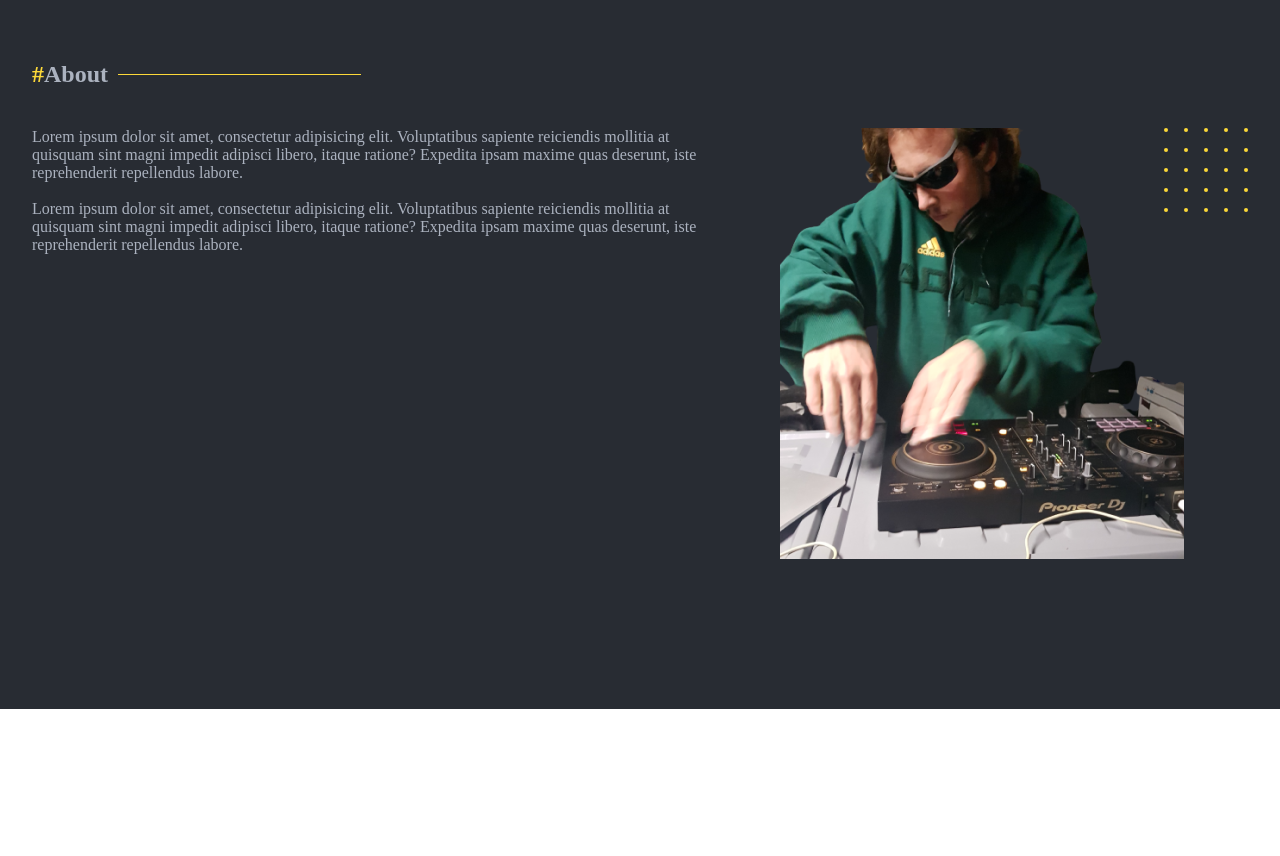
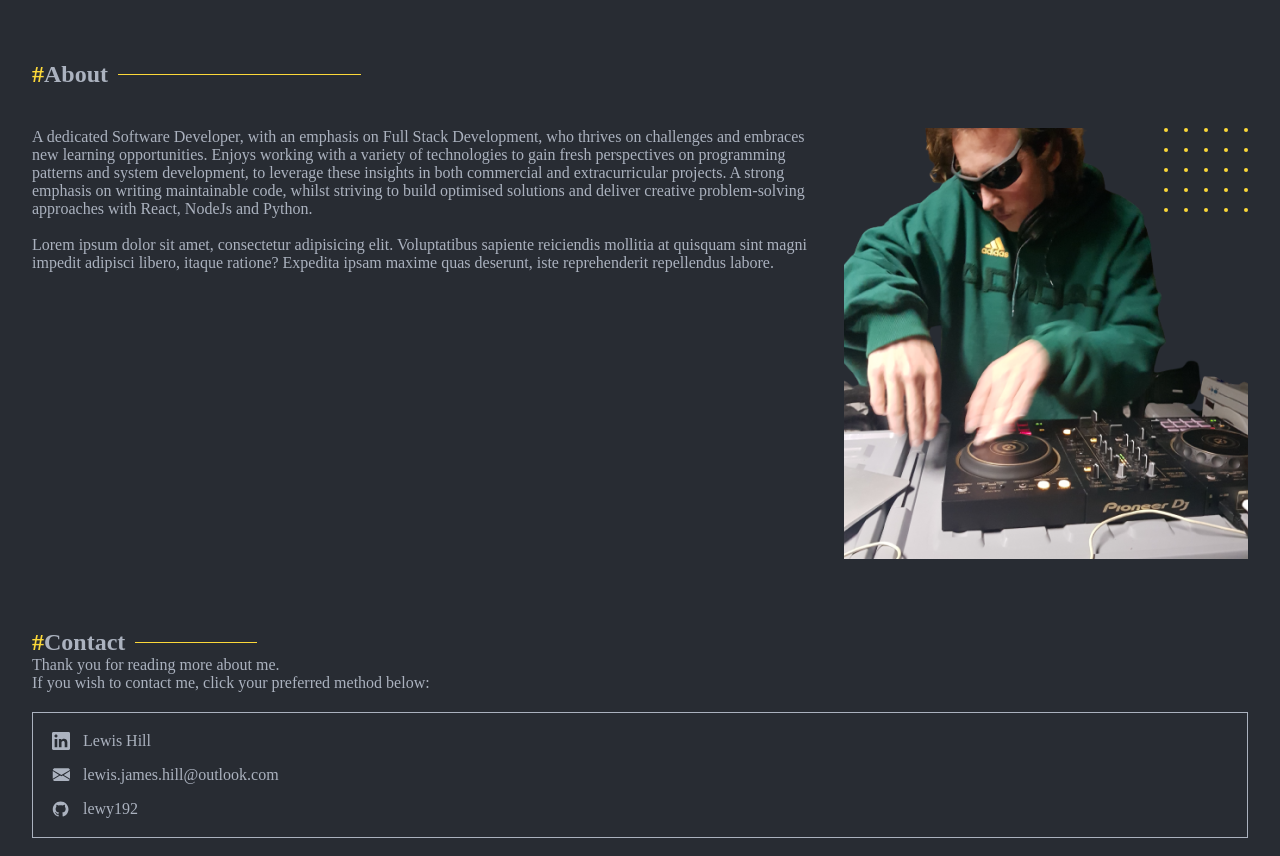
Before and after one commit to lewy192/portfolio, a Next.js app: page / in a window 1280 px wide. Shown: the part 1560-2416 px from the top of the page. Before the commit the page ends 2269 px from the top, so only its background shows below. Built offline with nearby package versions, Linux system fonts and the light colour scheme; a web font is replaced by a local one.

Commit message:
added contact portion

```diff
--- a/src/Components/About/About.jsx
+++ b/src/Components/About/About.jsx
@@ -12,11 +12,16 @@ export const About = (props) => {
 
             <div className={styles.aboutContainer}>
                 <div className={styles.left}>
-                    Lorem ipsum dolor sit amet, consectetur adipisicing elit.
-                    Voluptatibus sapiente reiciendis mollitia at quisquam sint
-                    magni impedit adipisci libero, itaque ratione? Expedita
-                    ipsam maxime quas deserunt, iste reprehenderit repellendus
-                    labore. <br />
+                    A dedicated Software Developer, with an emphasis on Full
+                    Stack Development, who thrives on challenges and embraces
+                    new learning opportunities. Enjoys working with a variety of
+                    technologies to gain fresh perspectives on programming
+                    patterns and system development, to leverage these insights
+                    in both commercial and extracurricular projects. A strong
+                    emphasis on writing maintainable code, whilst striving to
+                    build optimised solutions and deliver creative
+                    problem-solving approaches with React, NodeJs and Python.{" "}
+                    <br />
                     <br /> Lorem ipsum dolor sit amet, consectetur adipisicing
                     elit. Voluptatibus sapiente reiciendis mollitia at quisquam
                     sint magni impedit adipisci libero, itaque ratione? Expedita
--- /dev/null
+++ b/src/Components/Contact/Contact.jsx
@@ -0,0 +1,69 @@
+import React from "react";
+import { Separator } from "../Separator/Separator";
+import styles from "./contact.module.css";
+const email =
+    " mailto:lewis.james.hill@outlook.com?subject=Reaching%20out%20-%20Portfolio&body=Hi%20lewis%2C%0D%0A%0D%0AI%20have%20found%20your%20email%20via%20your%20portfolio...%0D%0A%0D%0A%0D%0ARegards%2C%0D%0A%0D%0A...";
+export const Contact = (props) => {
+    return (
+        <div className={styles.contact}>
+            <Separator title={"Contact"} dividerLength={"10"} />
+            <p>
+                Thank you for reading more about me.
+                <br /> If you wish to contact me, click your preferred method
+                below:
+            </p>
+            <div className={styles.contactDetails}>
+                <div className={styles.linkedIn}>
+                    <svg
+                        width="24"
+                        height="24"
+                        viewBox="0 0 24 24"
+                        fill="none"
+                        xmlns="http://www.w3.org/2000/svg"
+                    >
+                        <path
+                            fill="#abb2bf"
+                            d="M21 4.32353V19.6765C21 20.0275 20.8606 20.3641 20.6123 20.6123C20.3641 20.8606 20.0275 21 19.6765 21H4.32353C3.97251 21 3.63586 20.8606 3.38765 20.6123C3.13944 20.3641 3 20.0275 3 19.6765V4.32353C3 3.97251 3.13944 3.63586 3.38765 3.38765C3.63586 3.13944 3.97251 3 4.32353 3H19.6765C20.0275 3 20.3641 3.13944 20.6123 3.38765C20.8606 3.63586 21 3.97251 21 4.32353V4.32353ZM8.29412 9.88235H5.64706V18.3529H8.29412V9.88235ZM8.53235 6.97059C8.53375 6.77036 8.49569 6.57182 8.42035 6.3863C8.34502 6.20078 8.23387 6.03191 8.09328 5.88935C7.95268 5.74678 7.78537 5.6333 7.60091 5.5554C7.41646 5.47749 7.21846 5.43668 7.01824 5.43529H6.97059C6.5634 5.43529 6.1729 5.59705 5.88497 5.88497C5.59705 6.1729 5.43529 6.5634 5.43529 6.97059C5.43529 7.37777 5.59705 7.76828 5.88497 8.05621C6.1729 8.34413 6.5634 8.50588 6.97059 8.50588V8.50588C7.17083 8.51081 7.37008 8.47623 7.55696 8.40413C7.74383 8.33202 7.91467 8.2238 8.0597 8.08565C8.20474 7.94749 8.32113 7.78212 8.40223 7.59897C8.48333 7.41582 8.52755 7.21848 8.53235 7.01824V6.97059ZM18.3529 13.2071C18.3529 10.6606 16.7329 9.67059 15.1235 9.67059C14.5966 9.6442 14.0719 9.75644 13.6019 9.9961C13.1318 10.2358 12.7328 10.5945 12.4447 11.0365H12.3706V9.88235H9.88235V18.3529H12.5294V13.8476C12.4911 13.3862 12.6365 12.9283 12.9339 12.5735C13.2313 12.2186 13.6567 11.9954 14.1176 11.9524H14.2182C15.06 11.9524 15.6847 12.4818 15.6847 13.8159V18.3529H18.3318L18.3529 13.2071Z"
+                        />
+                    </svg>
+                    <a
+                        className={styles.github}
+                        href="https://www.linkedin.com/in/lewis-hill-2222a51a3/"
+                    >
+                        Lewis Hill
+                    </a>
+                </div>
+                <div className={styles.email}>
+                    <svg
+                        xmlns="http://www.w3.org/2000/svg"
+                        width="24"
+                        height="24"
+                        viewBox="0 0 32 32"
+                        fill="none"
+                    >
+                        <path
+                            d="M5.07187 9.20292C5.2168 8.57709 5.57307 8.01832 6.08232 7.6181C6.59158 7.21789 7.22365 6.99996 7.875 7H25.125C25.7764 6.99996 26.4084 7.21789 26.9177 7.6181C27.4269 8.01832 27.7832 8.57709 27.9281 9.20292L16.5 16.0865L5.07187 9.20292ZM5 10.8207V20.8847L13.3418 15.8442L5 10.8207ZM14.7189 16.6758L5.27456 22.3807C5.50791 22.8657 5.87619 23.2753 6.33656 23.5619C6.79693 23.8486 7.33044 24.0005 7.875 24H25.125C25.6695 24.0001 26.2028 23.8479 26.6629 23.561C27.123 23.274 27.491 22.8643 27.724 22.3793L18.2796 16.6744L16.5 17.7468L14.7189 16.6744V16.6758ZM19.6582 15.8457L28 20.8847V10.8207L19.6582 15.8442V15.8457Z"
+                            fill="#ABB2BF"
+                        />
+                    </svg>
+                    <a href={email}>lewis.james.hill@outlook.com</a>
+                </div>
+                <div className={styles.github}>
+                    <svg
+                        xmlns="http://www.w3.org/2000/svg"
+                        width="24"
+                        height="24"
+                        viewBox="0 0 32 32"
+                        fill="none"
+                    >
+                        <path
+                            d="M15.5 6C9.69875 6 5 10.5882 5 16.2529C5 20.7899 8.00562 24.6219 12.1794 25.9804C12.7044 26.0701 12.9012 25.7625 12.9012 25.4934C12.9012 25.2499 12.8881 24.4425 12.8881 23.5838C10.25 24.058 9.5675 22.9558 9.3575 22.3791C9.23938 22.0843 8.7275 21.1743 8.28125 20.9308C7.91375 20.7386 7.38875 20.2644 8.26813 20.2516C9.095 20.2388 9.68563 20.9949 9.8825 21.3025C10.8275 22.8533 12.3369 22.4175 12.9406 22.1484C13.0325 21.4819 13.3081 21.0334 13.61 20.777C11.2737 20.5207 8.8325 19.6364 8.8325 15.7147C8.8325 14.5997 9.23938 13.6769 9.90875 12.9592C9.80375 12.7029 9.43625 11.6519 10.0138 10.2422C10.0138 10.2422 10.8931 9.97301 12.9012 11.2931C13.7413 11.0624 14.6338 10.947 15.5263 10.947C16.4188 10.947 17.3113 11.0624 18.1513 11.2931C20.1594 9.9602 21.0387 10.2422 21.0387 10.2422C21.6163 11.6519 21.2488 12.7029 21.1438 12.9592C21.8131 13.6769 22.22 14.5868 22.22 15.7147C22.22 19.6492 19.7656 20.5207 17.4294 20.777C17.81 21.0975 18.1381 21.7126 18.1381 22.6738C18.1381 24.0452 18.125 25.1474 18.125 25.4934C18.125 25.7625 18.3219 26.0829 18.8469 25.9804C20.9314 25.2935 22.7428 23.9854 24.026 22.2403C25.3092 20.4953 25.9996 18.4012 26 16.2529C26 10.5882 21.3013 6 15.5 6Z"
+                            fill="#ABB2BF"
+                        />
+                    </svg>
+                    <a href="https://github.com/lewy192">lewy192</a>
+                </div>
+            </div>
+        </div>
+    );
+};
--- /dev/null
+++ b/src/Components/Contact/contact.module.css
@@ -0,0 +1,20 @@
+.contact {
+    width: 95%;
+}
+
+.contactDetails {
+    border: 1px solid var(--primary-color);
+    padding: 1rem;
+    margin-top: 20px;
+    display: flex;
+    flex-direction: column;
+    gap: 10px;
+}
+
+.linkedIn,
+.email,
+.github {
+    display: flex;
+    align-items: center;
+    gap: 10px;
+}
--- a/src/app/page.js
+++ b/src/app/page.js
@@ -5,6 +5,7 @@ import { Quote } from "@/Components/quote/quote";
 import { Projects } from "@/Components/Projects/Projects";
 import { Skills } from "@/Components/Skills/Skills";
 import { About } from "@/Components/About/About";
+import { Contact } from "@/Components/Contact/Contact";
 
 export default function Home() {
     return (
@@ -14,6 +15,8 @@ export default function Home() {
             <Projects />
             <Skills />
             <About />
+            <Contact />
+            <footer></footer>
         </main>
     );
 }
--- a/src/app/page.module.css
+++ b/src/app/page.module.css
@@ -1,5 +1,5 @@
 .main {
-    padding: 150px 0;
+    padding: 150px 0 0 0;
     width: 100vw;
     display: flex;
     flex-direction: column;
```
Also changed, not shown: public/linkedin.svg (added).
